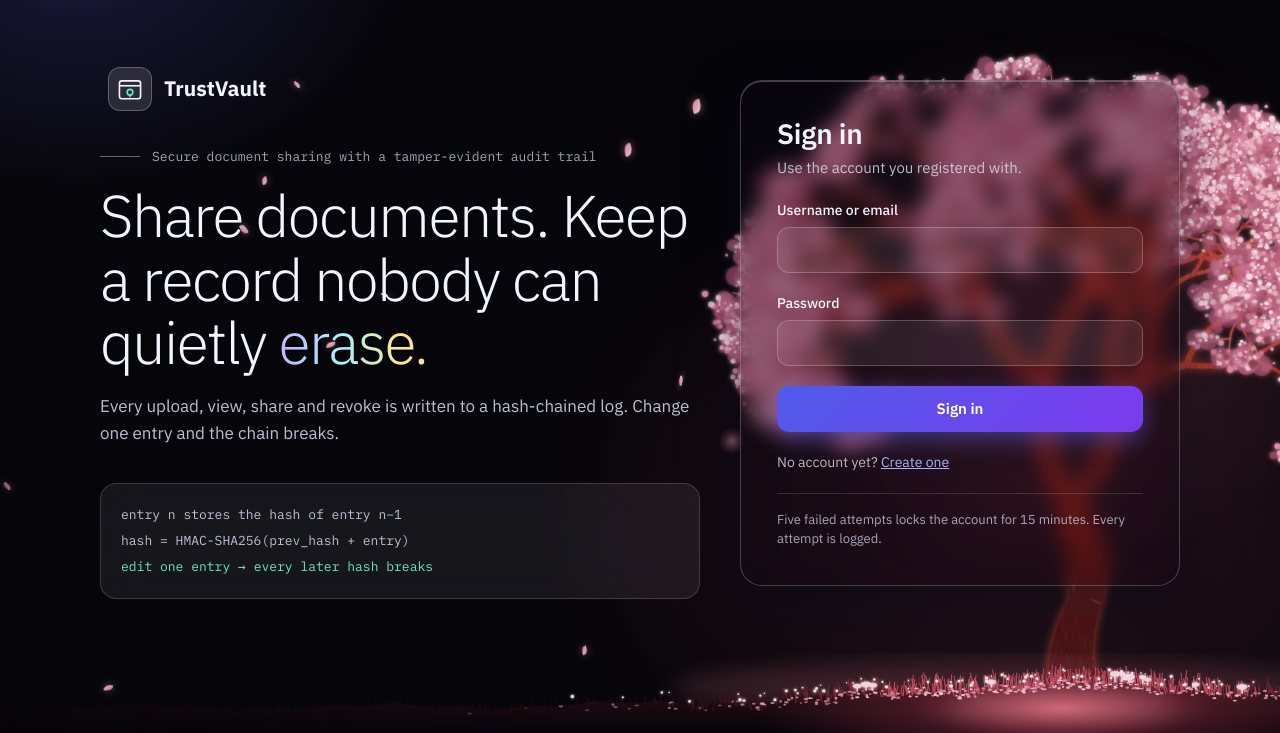
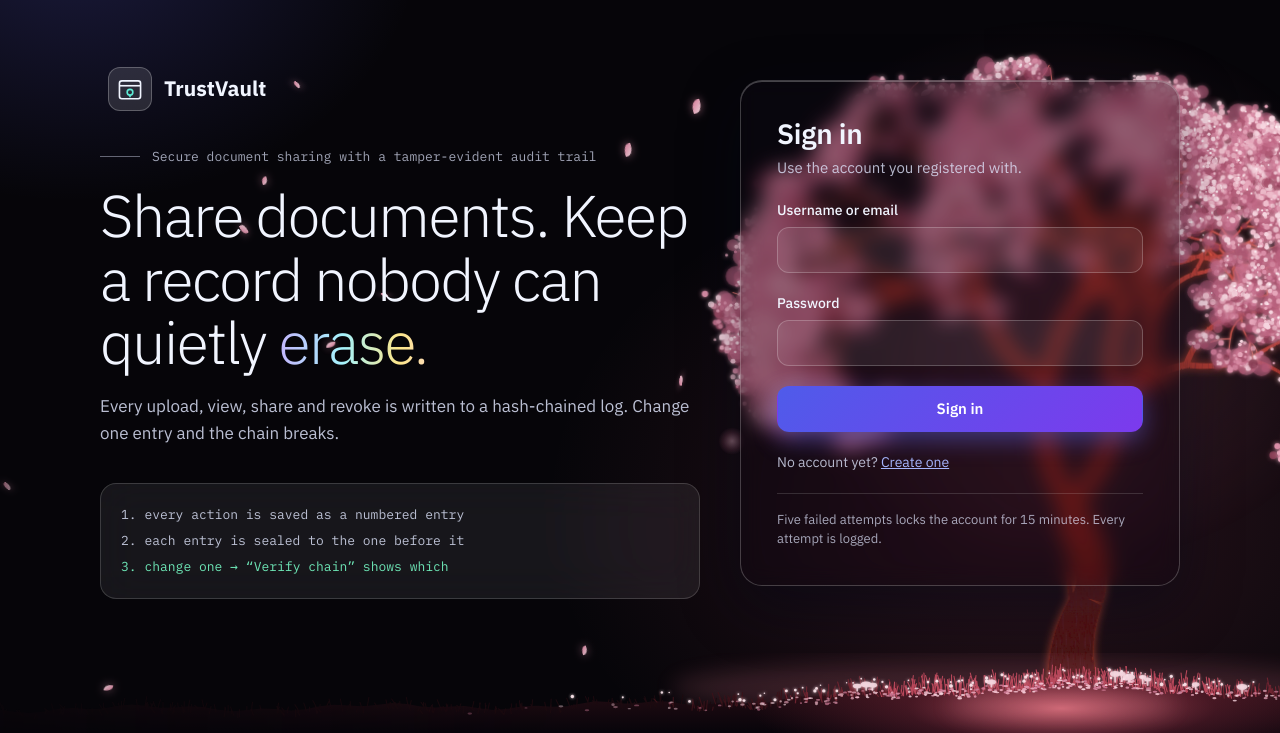
Before and after one commit to MahbhuSubhani-shaik/trustvault, a Flask app: page /login?next=/audit in a window 1280 px wide. Shown: the part 67-800 px from the top of the page. Run offline with Flask 3, Linux system fonts and the light colour scheme; the visitor is signed in with stand-in values (Sample User, id 1); data comes from the database, SQL or seed files in the repository; parts of the project's set-up code (start-up, migrations or seed data) failed here and were passed over.

Commit message:
Sign-in page: explain the audit chain in plain words
Co-Authored-By: Claude Opus 5.5 <noreply@anthropic.com>

```diff
--- a/trustvault/templates/login.html
+++ b/trustvault/templates/login.html
@@ -32,11 +32,11 @@
       <p class="hero-text">Every upload, view, share and revoke is written to a hash-chained log. Change one entry and the chain breaks.</p>
     </div>
     {# The design showed sample log rows here. Real rows would leak data to
-       anyone not signed in, so this explains the chain instead. #}
+       anyone not signed in, so this explains the hash chain in plain words. #}
     <div class="chain-box">
-      <div>entry n stores the hash of entry n−1</div>
-      <div>hash = HMAC-SHA256(prev_hash + entry)</div>
-      <div class="chain-box__ok">edit one entry → every later hash breaks</div>
+      <div>1. every action is saved as a numbered entry</div>
+      <div>2. each entry is sealed to the one before it</div>
+      <div class="chain-box__ok">3. change one → “Verify chain” shows which</div>
     </div>
   </div>
 
```
